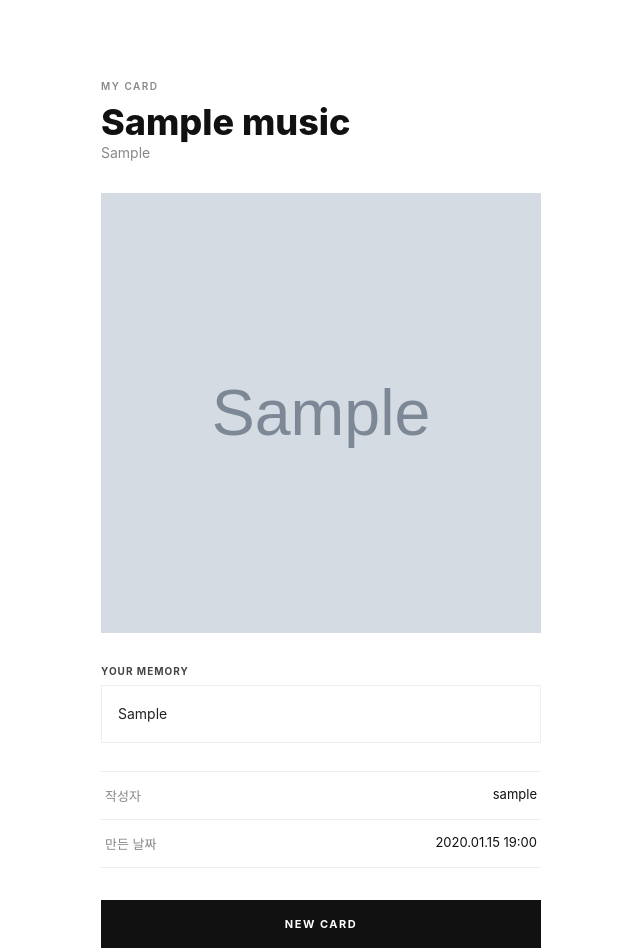
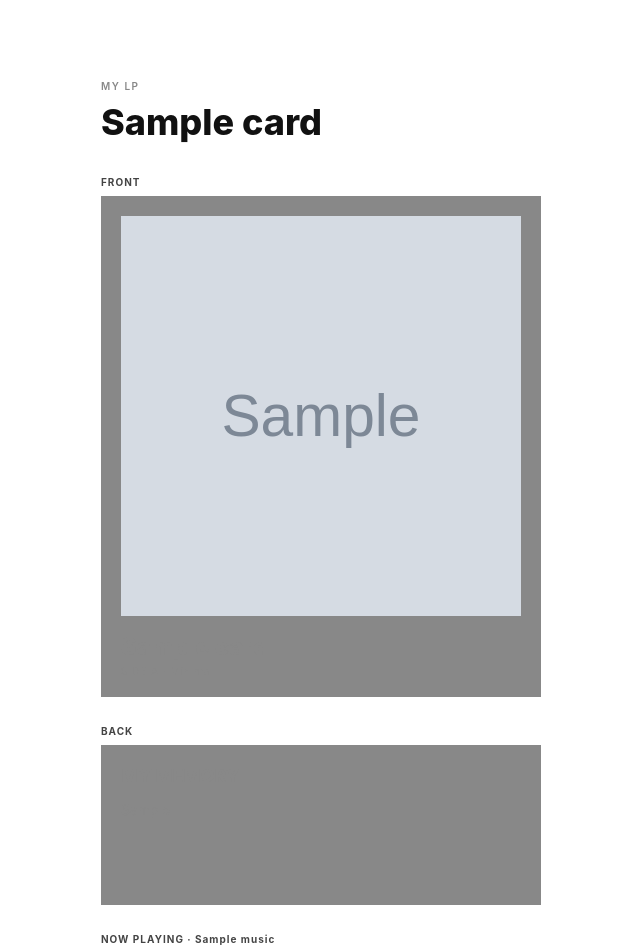
Before and after one commit to ofjrv/Cinematic-Archive, a Django app: page /cards/1/ in a window 1280 px wide. Shown: the top 950 px of the page, without its empty margins (319-959 px from the left). Run offline with Django 5.2, Linux system fonts and the light colour scheme; a user stored in the database is signed in; tables that the repository leaves empty hold one stand-in row (values such as "Sample post"); grey boxes marked "Sample" are stand-in pictures.

Commit message:
feat : 카드 상세에 LP 앞·뒷면과 유튜브 플레이어 추가 (#14)

```diff
--- a/cards/templates/cards/b_card_detail.html
+++ b/cards/templates/cards/b_card_detail.html
@@ -2,7 +2,7 @@
 <html lang="ko">
 <head>
   <meta charset="UTF-8">
-  <title>{{ card.music.music_title }} (백엔드 테스트)</title>
+  <title>{{ card.title }} (백엔드 테스트)</title>
   <style>
     * { box-sizing: border-box; margin: 0; padding: 0; }
     body {
@@ -13,33 +13,32 @@
     .container { max-width: 480px; margin: 80px auto; padding: 0 20px; }
 
     .eyebrow { font-size: 10px; letter-spacing: 1.5px; color: #888; font-weight: 600; }
-    .title { font-size: 36px; font-weight: 800; margin-top: 8px; }
-    .artist { font-size: 14px; color: #888; margin-bottom: 32px; }
+    .title { font-size: 36px; font-weight: 800; margin: 8px 0 32px; }
 
     .label {
       display: block;
       font-size: 10px; font-weight: 700; letter-spacing: 1px; color: #444;
       margin-bottom: 8px;
     }
+    .section { margin-bottom: 28px; }
 
-    /* 앨범 커버: 정사각형 (LP 자켓 느낌) */
-    .cover {
-      width: 100%;
-      aspect-ratio: 1 / 1;
-      background: #f2f2f2;
-      margin-bottom: 32px;
-      display: flex; align-items: center; justify-content: center;
-      color: #aaa; font-size: 12px; letter-spacing: 1px;
-    }
-    .cover img { width: 100%; height: 100%; object-fit: cover; }
+    /* LP 앞면 */
+    .front { padding: 20px; }
+    .front-title { font-size: 24px; font-weight: 800; margin-top: 16px; }
+    .front-sub { font-size: 10px; letter-spacing: 1px; margin-top: 4px; opacity: 0.7; }
 
-    .cover-wide { aspect-ratio: 16 / 9; }  /* 뮤비형은 가로로 길게 */
+    /* 표지: 뮤비형은 16:9, 앨범 커버형은 정사각형 */
+    .cover { width: 100%; aspect-ratio: 1 / 1; background: #f2f2f2; }
+    .cover img { width: 100%; height: 100%; object-fit: cover; display: block; }
+    .cover-wide { aspect-ratio: 16 / 9; }
 
-    .section { margin-bottom: 28px; }
-    .memo {
-      font-size: 14px; line-height: 1.7; color: #222;
-      padding: 16px; border: 1px solid #eee;
-    }
+    /* LP 뒷면 */
+    .back { padding: 20px; min-height: 160px; }
+    .back-title { font-size: 18px; font-weight: 800; margin-bottom: 12px; }
+    .back-memo { font-size: 14px; line-height: 1.7; }
+
+    /* 유튜브 플레이어 */
+    .player { width: 100%; aspect-ratio: 16 / 9; border: 0; }
 
     .info { border-top: 1px solid #eee; }
     .info-row {
@@ -58,27 +57,56 @@
 </head>
 <body>
   <div class="container">
-    <p class="eyebrow">MY CARD</p>
-    <h1 class="title">{{ card.music.music_title }}</h1>
-    <p class="artist">{{ card.music.artist }}</p>
+    <p class="eyebrow">MY LP</p>
+    <h1 class="title">{{ card.title }}</h1>
 
-    <!-- 커버: 완성 카드 이미지 > 앨범 커버 > 없음 순서로 보여 줌 -->
-      <div class="cover {% if not card.music.is_square %}cover-wide{% endif %}">
-      {% if card.card_image %}
-        <img src="{{ card.card_image.url }}" alt="카드 이미지">
-      {% elif card.music.cover_url %}
-        <img src="{{ card.music.cover_url }}" alt="앨범 커버">
-      {% else %}
-        NO COVER
-      {% endif %}
+    <!-- LP 앞면: 저장한 배경색·글자색 적용 -->
+    <div class="section">
+      <span class="label">FRONT</span>
+      <div class="front" style="background: {{ card.front_bg_color }}; color: {{ card.front_text_color }};">
+        <div class="cover {% if not card.cover_image and not card.music.is_square %}cover-wide{% endif %}">
+          {% if card.cover_image %}
+            <img src="{{ card.cover_image.url }}" alt="표지 이미지">
+          {% elif card.music.cover_url %}
+            <img src="{{ card.music.cover_url }}" alt="음악 썸네일">
+          {% endif %}
+        </div>
+        <p class="front-title">{{ card.title }}</p>
+        <p class="front-sub">SIDE A · {{ card.get_front_template_display }}</p>
+      </div>
     </div>
 
+    <!-- LP 뒷면: 메모 + 뒷면 색 -->
     <div class="section">
-      <span class="label">YOUR MEMORY</span>
-      <p class="memo">{{ card.memo|default:"(메모 없음)"|linebreaksbr }}</p>
+      <span class="label">BACK</span>
+      <div class="back" style="background: {{ card.back_bg_color }}; color: {{ card.back_text_color }};">
+        <p class="back-title">MY MEMORY</p>
+        <p class="back-memo">{{ card.memo|default:"(메모 없음)"|linebreaksbr }}</p>
+      </div>
     </div>
 
+    <!-- 유튜브 플레이어 -->
+    {% if card.music.video_id %}
+      <div class="section">
+        <span class="label">NOW PLAYING · {{ card.music.music_title }}</span>
+                <iframe class="player"
+                src="https://www.youtube.com/embed/{{ card.music.video_id }}"
+                title="{{ card.music.music_title }}"
+                allow="autoplay; encrypted-media; picture-in-picture"
+                referrerpolicy="strict-origin-when-cross-origin"
+                allowfullscreen></iframe>
+      </div>
+    {% endif %}
+
     <div class="info">
+      <div class="info-row">
+        <span>음악</span>
+        <span>{{ card.music.artist }}</span>
+      </div>
+      <div class="info-row">
+        <span>공개 여부</span>
+        <span>{% if card.is_public %}공개{% else %}나만 보기{% endif %}</span>
+      </div>
       <div class="info-row">
         <span>작성자</span>
         <span>{{ card.user }}</span>
@@ -89,7 +117,7 @@
       </div>
     </div>
 
-    <a href="{% url 'cards:card_create' %}" class="btn">NEW CARD</a>
+    <a href="{% url 'cards:card_create' %}" class="btn">NEW LP</a>
   </div>
 </body>
 </html>
```
